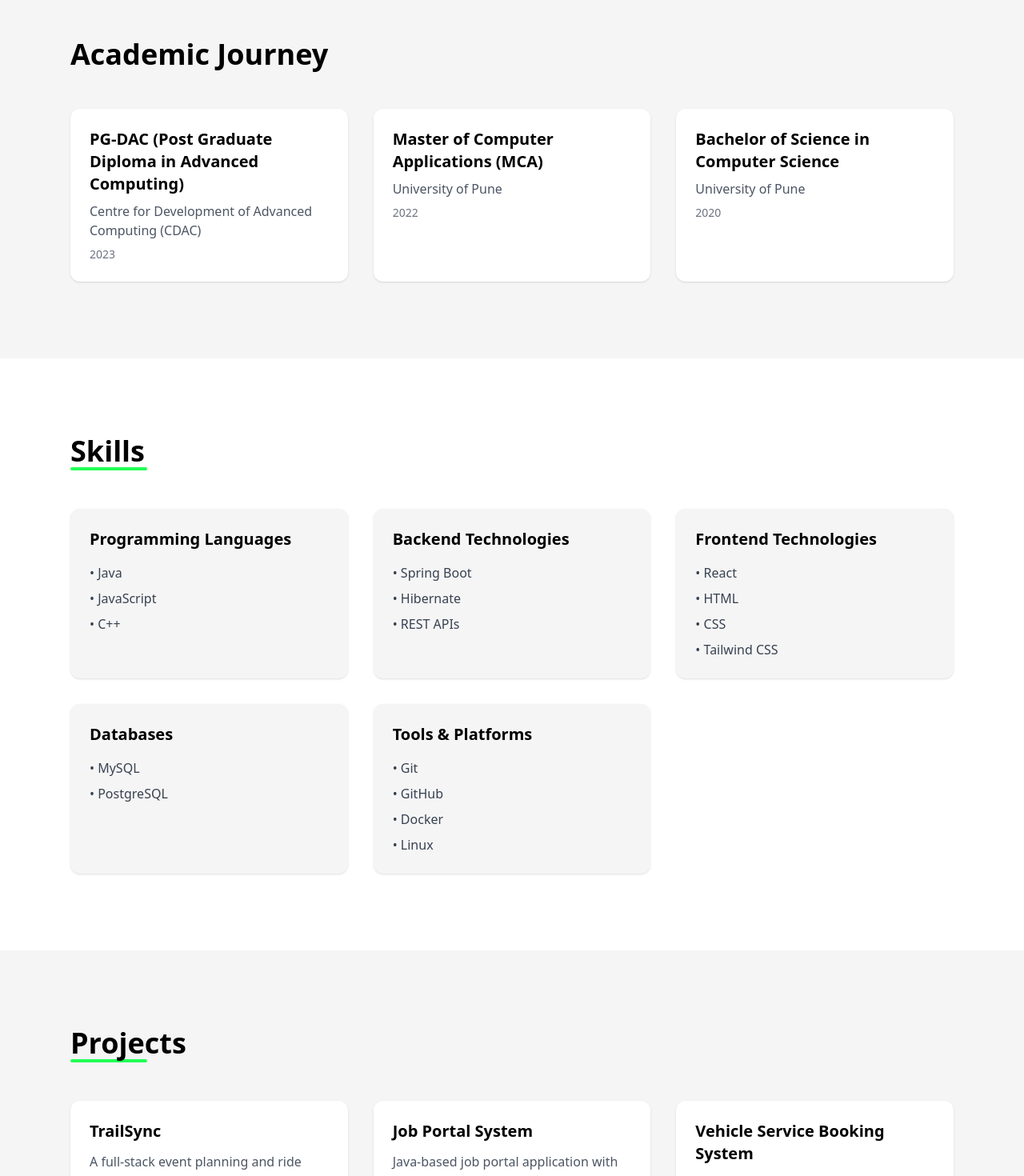
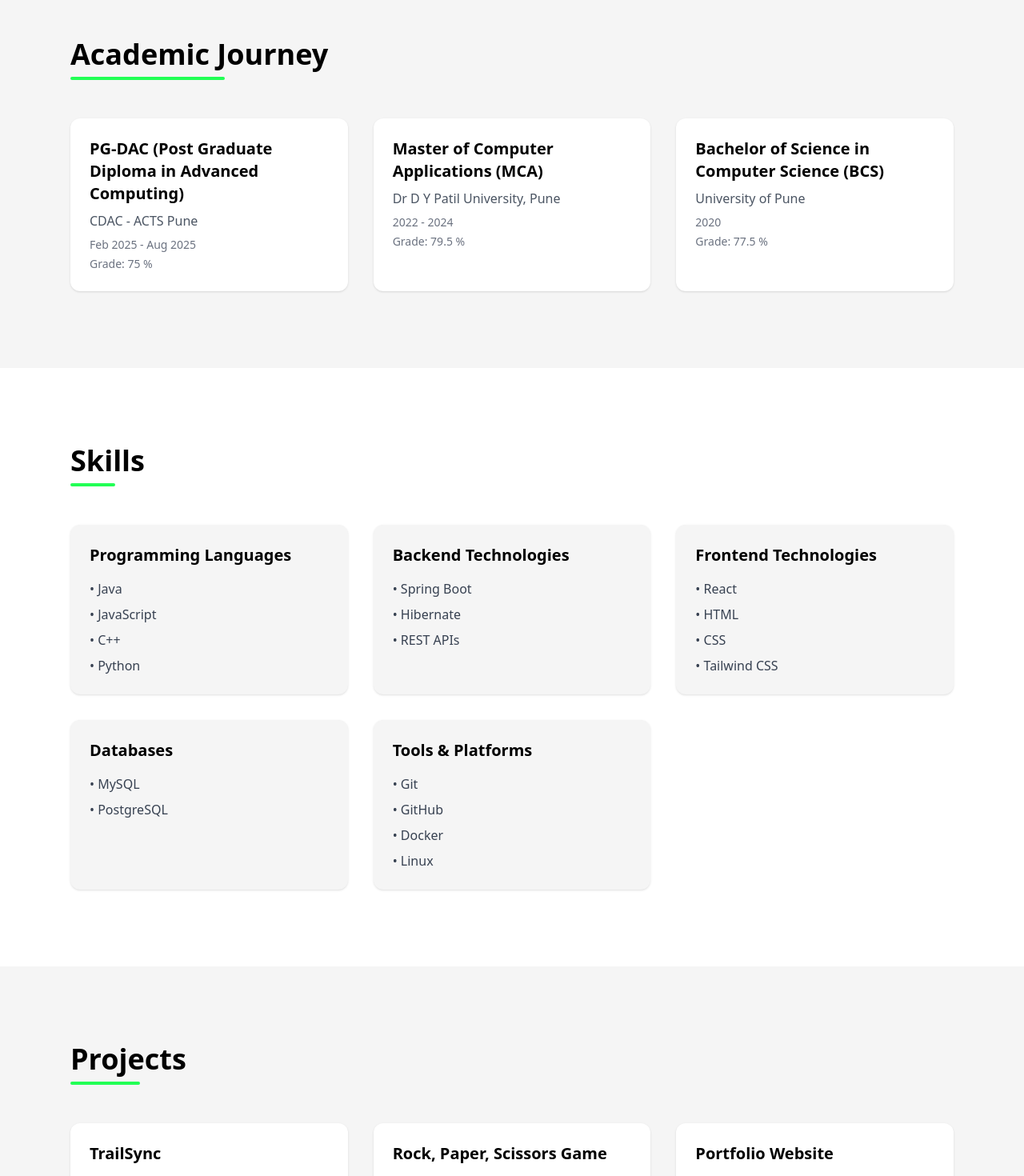
Before and after one commit to SanketKumbhar1190/sanket-portfolio, a React (Vite) app: page / in a window 1280 px wide. Shown: the part 1330-2800 px from the top of the page at 80% size. Built offline with nearby package versions, Linux system fonts and the light colour scheme.

Commit message:
Small fixes

```diff
--- a/src/components/About.jsx
+++ b/src/components/About.jsx
@@ -17,12 +17,10 @@ export default function About() {
           <motion.h2
             initial={{ opacity: 0, y: 20 }}
             whileInView={{ opacity: 1, y: 0 }}
-            className="text-4xl font-bold mb-4 text-black dark:text-gray-100"
+            className="section-title text-4xl font-bold mb-8 text-black dark:text-gray-100"
           >
             Who I Am
           </motion.h2>
-
-          <div className="section-divider"></div>
 
           <motion.p
             initial={{ opacity: 0 }}
--- a/src/components/Education.jsx
+++ b/src/components/Education.jsx
@@ -3,18 +3,21 @@ import { motion } from "framer-motion";
 const education = [
   {
     title: "PG-DAC (Post Graduate Diploma in Advanced Computing)",
-    institute: "Centre for Development of Advanced Computing (CDAC)",
-    year: "2023",
+    institute: "CDAC - ACTS Pune",
+    year: "Feb 2025 - Aug 2025",
+    Grade: "75 %",
   },
   {
     title: "Master of Computer Applications (MCA)",
-    institute: "University of Pune",
-    year: "2022",
+    institute: "Dr D Y Patil University, Pune",
+    year: "2022 - 2024",
+    Grade: "79.5 %",
   },
   {
-    title: "Bachelor of Science in Computer Science",
+    title: "Bachelor of Science in Computer Science (BCS)",
     institute: "University of Pune",
     year: "2020",
+    Grade: "77.5 %",
   },
 ];
 
@@ -25,14 +28,17 @@ export default function Education() {
       className="w-full py-24 bg-lightSurface dark:bg-darkSurface"
     >
       <div className="max-w-6xl mx-auto px-6">
+
+        {/* Section Title */}
         <motion.h2
           initial={{ opacity: 0, y: 20 }}
           whileInView={{ opacity: 1, y: 0 }}
-          className="text-4xl font-bold mb-12 text-black dark:text-gray-100"
+          className="section-title text-4xl font-bold mb-12 text-black dark:text-gray-100"
         >
           Academic Journey
         </motion.h2>
 
+        {/* Cards */}
         <div className="grid md:grid-cols-3 gap-8">
           {education.map((edu, i) => (
             <motion.div
@@ -40,8 +46,7 @@ export default function Education() {
               initial={{ opacity: 0, y: 30 }}
               whileInView={{ opacity: 1, y: 0 }}
               transition={{ delay: i * 0.1 }}
-              className="bg-white dark:bg-darkCard p-6 rounded-xl shadow hover:-translate-y-1 hover:shadow-xl transition-all duration-300
-"
+              className="bg-white dark:bg-darkCard p-6 rounded-xl shadow hover:-translate-y-1 hover:shadow-xl transition-all duration-300"
             >
               <h3 className="text-xl font-semibold mb-2 text-black dark:text-gray-100">
                 {edu.title}
@@ -54,9 +59,14 @@ export default function Education() {
               <p className="text-sm mt-2 text-gray-500 dark:text-gray-400">
                 {edu.year}
               </p>
+
+              <p className="text-sm mt-1 text-gray-500 dark:text-gray-400">
+                Grade: {edu.Grade}
+              </p>
             </motion.div>
           ))}
         </div>
+
       </div>
     </section>
   );
--- a/src/components/Hero.jsx
+++ b/src/components/Hero.jsx
@@ -13,14 +13,14 @@ export default function Hero() {
         animate={{ opacity: 1, y: 0 }}
         className="tracking-widest text-sm mb-4 text-gray-500 dark:text-gray-400"
       >
-        SOFTWARE ENGINEER
+        SOFTWARE DEVELOPER
       </motion.p>
 
       <motion.h1
         initial={{ opacity: 0, y: 20 }}
         animate={{ opacity: 1, y: 0 }}
         transition={{ delay: 0.1 }}
-        className="text-5xl md:text-7xl font-extrabold mb-6 text-black dark:text-gray-100"
+        className="text-4xl md:text-7xl font-extrabold mb-6 text-black dark:text-gray-100"
       >
         SANKET KUMBHAR
       </motion.h1>
@@ -31,7 +31,7 @@ export default function Hero() {
         transition={{ delay: 0.2 }}
         className="text-xl md:text-2xl mb-6 text-gray-700 dark:text-gray-300"
       >
-        Software Engineer | Java Full Stack Developer | CDAC Graduate
+        Software Developer | Java Full Stack Developer | CDAC Graduate
       </motion.h2>
 
       <p className="max-w-3xl text-gray-600 dark:text-gray-400 mb-10 leading-relaxed">
--- a/src/components/Projects.jsx
+++ b/src/components/Projects.jsx
@@ -7,21 +7,21 @@ const projects = [
     description:
       "A full-stack event planning and ride management platform built with Spring Boot and React.",
     tech: ["Spring Boot", "React", "MySQL"],
-    github: "https://github.com/SanketKumbhar1190",
+    github: "https://github.com/SanketKumbhar1190/Trail-Sync",
   },
   {
-    title: "Job Portal System",
+    title: "Rock, Paper, Scissors Game",
     description:
-      "Java-based job portal application with filtering, sorting, and validations.",
+      "A console-based Rock, Paper, Scissors game implemented in Java.",
     tech: ["Java", "Collections", "OOP"],
-    github: "https://github.com/SanketKumbhar1190",
+    github: "https://github.com/SanketKumbhar1190/RockPaperScissor",
   },
   {
-    title: "Vehicle Service Booking System",
+    title: "Portfolio Website",
     description:
-      "ASP.NET Core Web API for booking and managing vehicle services.",
-    tech: ["ASP.NET Core", "Web API", "SQL"],
-    github: "https://github.com/SanketKumbhar1190",
+      "A responsive portfolio website built with React and Tailwind CSS.",
+    tech: ["React", "Tailwind CSS", "Framer Motion"],
+    github: "https://github.com/SanketKumbhar1190/sanket-portfolio",
   },
 ];
 
@@ -32,16 +32,17 @@ export default function Projects() {
       className="w-full py-24 bg-lightSurface dark:bg-darkSurface"
     >
       <div className="max-w-6xl mx-auto px-6">
+
+        {/* Section Title */}
         <motion.h2
           initial={{ opacity: 0, y: 20 }}
           whileInView={{ opacity: 1, y: 0 }}
-          className="text-4xl font-bold mb-12 text-black dark:text-gray-100"
+          className="section-title text-4xl font-bold mb-12 text-black dark:text-gray-100"
         >
           Projects
-
-          <div className="section-divider"></div>
         </motion.h2>
 
+        {/* Project Cards */}
         <div className="grid md:grid-cols-3 gap-8">
           {projects.map((project, idx) => (
             <motion.div
@@ -49,8 +50,7 @@ export default function Projects() {
               initial={{ opacity: 0, y: 30 }}
               whileInView={{ opacity: 1, y: 0 }}
               transition={{ delay: idx * 0.1 }}
-              className="bg-white dark:bg-darkCard p-6 rounded-xl shadow hover:-translate-y-1 hover:shadow-xl transition-all duration-300
-"
+              className="bg-white dark:bg-darkCard p-6 rounded-xl shadow hover:-translate-y-1 hover:shadow-xl transition-all duration-300"
             >
               <h3 className="text-xl font-semibold mb-3 text-black dark:text-gray-100">
                 {project.title}
@@ -74,6 +74,7 @@ export default function Projects() {
               <a
                 href={project.github}
                 target="_blank"
+                rel="noopener noreferrer"
                 className="inline-flex items-center gap-2 text-black dark:text-gray-200 font-medium hover:text-primary transition"
               >
                 <FiGithub /> View on GitHub
@@ -81,6 +82,7 @@ export default function Projects() {
             </motion.div>
           ))}
         </div>
+
       </div>
     </section>
   );
--- a/src/components/Skills.jsx
+++ b/src/components/Skills.jsx
@@ -1,7 +1,7 @@
 import { motion } from "framer-motion";
 
 const skills = {
-  "Programming Languages": ["Java", "JavaScript", "C++"],
+  "Programming Languages": ["Java", "JavaScript", "C++", "Python"],
   "Backend Technologies": ["Spring Boot", "Hibernate", "REST APIs"],
   "Frontend Technologies": ["React", "HTML", "CSS", "Tailwind CSS"],
   Databases: ["MySQL", "PostgreSQL"],
@@ -15,15 +15,17 @@ export default function Skills() {
       className="w-full py-24 bg-lightBg dark:bg-darkBg"
     >
       <div className="max-w-6xl mx-auto px-6">
+
+        {/* Section Title */}
         <motion.h2
           initial={{ opacity: 0, y: 20 }}
           whileInView={{ opacity: 1, y: 0 }}
-          className="text-4xl font-bold mb-12 text-black dark:text-gray-100"
+          className="section-title text-4xl font-bold mb-12 text-black dark:text-gray-100"
         >
           Skills
-          <div className="section-divider"></div>
         </motion.h2>
 
+        {/* Cards */}
         <div className="grid md:grid-cols-3 gap-8">
           {Object.entries(skills).map(([category, list], idx) => (
             <motion.div
@@ -31,8 +33,7 @@ export default function Skills() {
               initial={{ opacity: 0, y: 30 }}
               whileInView={{ opacity: 1, y: 0 }}
               transition={{ delay: idx * 0.1 }}
-              className="bg-lightSurface dark:bg-darkCard p-6 rounded-xl shadow hover:-translate-y-1 hover:shadow-xl transition-all duration-300
-"
+              className="bg-lightSurface dark:bg-darkCard p-6 rounded-xl shadow hover:-translate-y-1 hover:shadow-xl transition-all duration-300"
             >
               <h3 className="text-xl font-semibold mb-4 text-black dark:text-gray-100">
                 {category}
@@ -51,6 +52,7 @@ export default function Skills() {
             </motion.div>
           ))}
         </div>
+
       </div>
     </section>
   );
--- a/src/index.css
+++ b/src/index.css
@@ -37,3 +37,20 @@ button, a {
 section {
   scroll-margin-top: 96px; /* height of navbar */
 }
+
+.section-title {
+  position: relative;
+  display: inline-block;
+  padding-bottom: 12px; /* GAP between text & line */
+}
+
+.section-title::after {
+  content: "";
+  position: absolute;
+  left: 0;
+  bottom: 0;
+  width: 60%;
+  height: 4px;
+  background-color: #22ff55; /* your green */
+  border-radius: 2px;
+}
```
